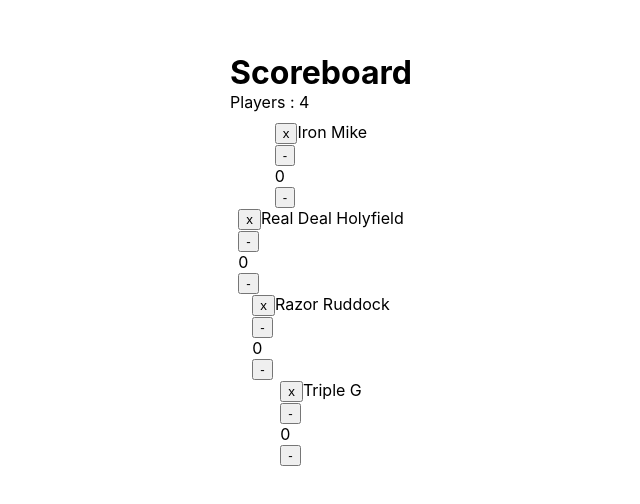
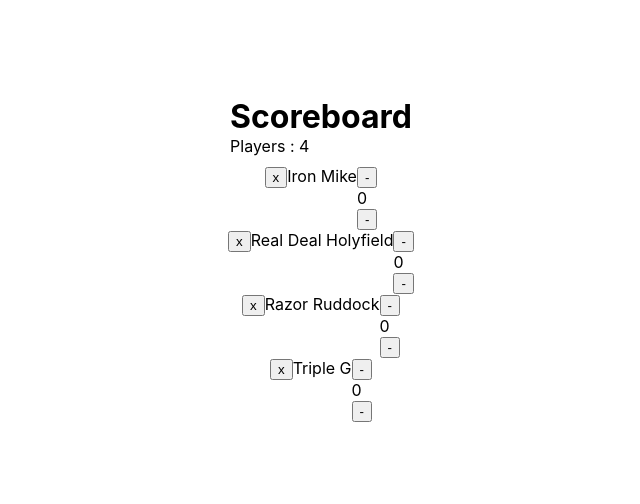
Before and after one commit to Jones100/Boxlife, a React (Create React App) app: page / in a window 1280 px wide. Shown: the part 146-650 px from the top of the page, without its empty margins (319-959 px from the left). Built offline with nearby package versions, Linux system fonts and the light colour scheme.

Commit message:
added class and changed player name and score to side by side

```diff
--- a/src/App.css
+++ b/src/App.css
@@ -63,3 +63,15 @@
 .total-players {
 	display: flex;
 }
+
+.scoreboard-players {
+	display: flex;
+	flex-direction: column;
+	width: 100%;
+	align-items: center;
+}
+
+.player {
+	display: flex;
+	flex-direction: row;
+}
--- a/src/App.js
+++ b/src/App.js
@@ -102,7 +102,7 @@ class App extends Component {
 								<Header title ="Scoreboard"
 												totalPlayers = {this.state.players.length} />
 							</div>
-
+							<div className ="scoreboard-players">
 								{this.state.players.map(player =>
 									<Player name = {player.name}
 													id = {player.id}
@@ -111,7 +111,7 @@ class App extends Component {
 									/>
 								)}
 							</div>
-
+						</div>
 					</div>
 				);
 			}
```
Lines whose indentation alone changed are shown as unchanged.
